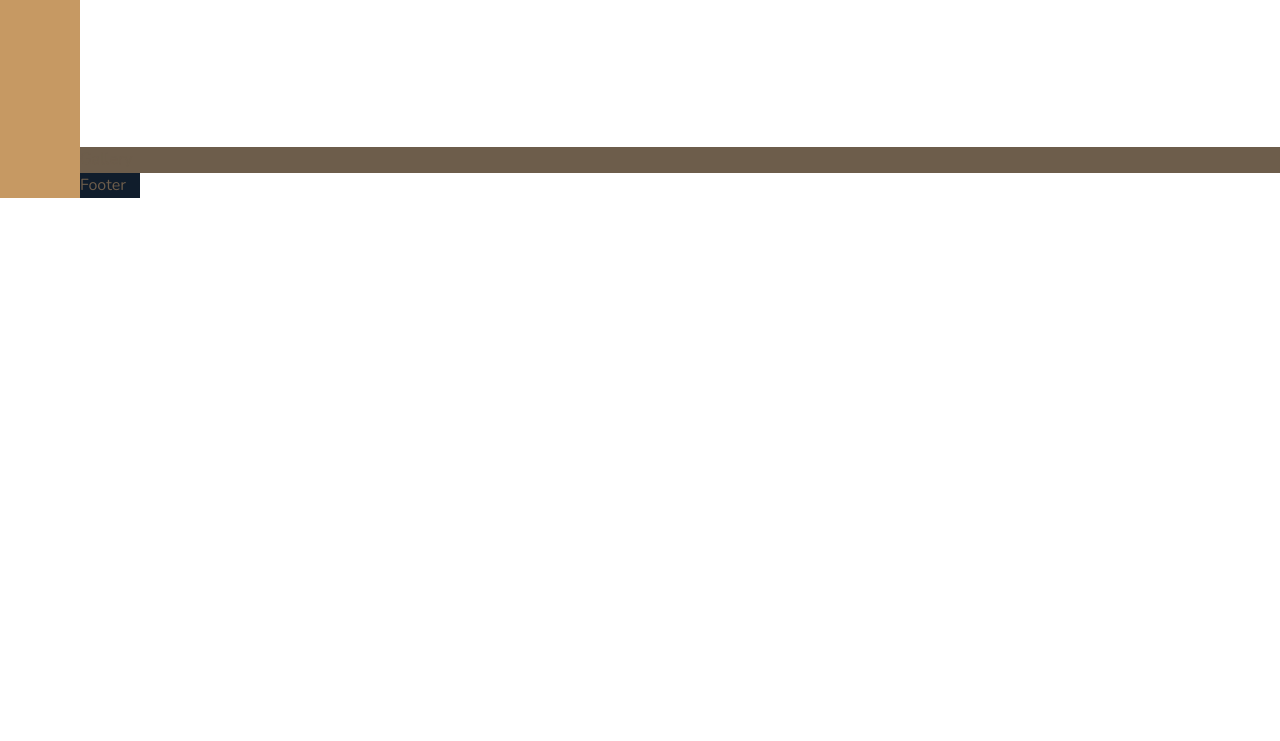
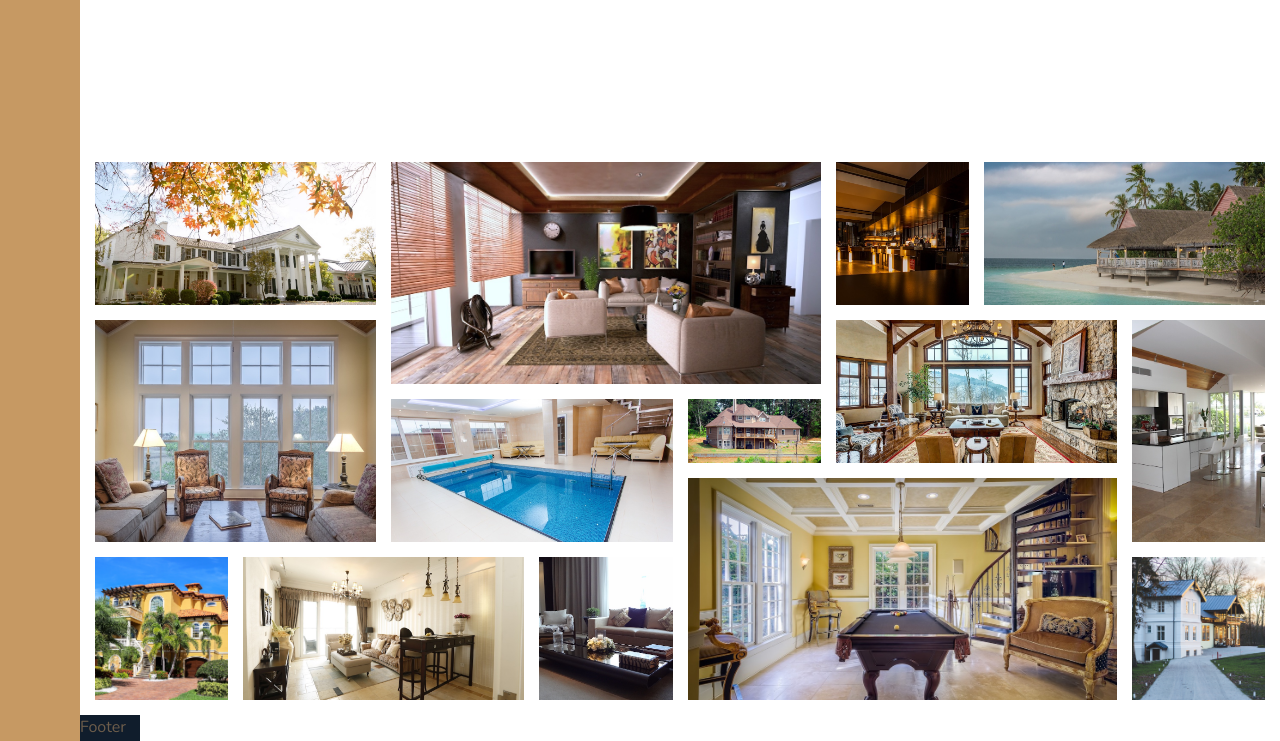
Before and after one commit to victorcanto/nexter, a website: page index.html in a window 1280 px wide. Shown: the part 2925-3666 px from the top of the page. Before the commit the page ends 3123 px from the top, so only its background shows below. Drawn offline with nearby package versions, Linux system fonts and the light colour scheme.

Commit message:
feat: completed gallery section

```diff
--- a/index.html
+++ b/index.html
@@ -313,7 +313,70 @@
       </div>
     </section>
 
-    <section class="gallery">Gallery</section>
+    <section class="gallery">
+      <figure class="gallery__item gallery__item--1">
+        <img src="img/gal-1.jpeg" alt="Gallery image 1" class="gallery__img" />
+      </figure>
+      <figure class="gallery__item gallery__item--2">
+        <img src="img/gal-2.jpeg" alt="Gallery image 2" class="gallery__img" />
+      </figure>
+      <figure class="gallery__item gallery__item--3">
+        <img src="img/gal-3.jpeg" alt="Gallery image 3" class="gallery__img" />
+      </figure>
+      <figure class="gallery__item gallery__item--4">
+        <img src="img/gal-4.jpeg" alt="Gallery image 4" class="gallery__img" />
+      </figure>
+      <figure class="gallery__item gallery__item--5">
+        <img src="img/gal-5.jpeg" alt="Gallery image 5" class="gallery__img" />
+      </figure>
+      <figure class="gallery__item gallery__item--6">
+        <img src="img/gal-6.jpeg" alt="Gallery image 6" class="gallery__img" />
+      </figure>
+      <figure class="gallery__item gallery__item--7">
+        <img src="img/gal-7.jpeg" alt="Gallery image 7" class="gallery__img" />
+      </figure>
+      <figure class="gallery__item gallery__item--8">
+        <img src="img/gal-8.jpeg" alt="Gallery image 8" class="gallery__img" />
+      </figure>
+      <figure class="gallery__item gallery__item--9">
+        <img src="img/gal-9.jpeg" alt="Gallery image 9" class="gallery__img" />
+      </figure>
+      <figure class="gallery__item gallery__item--10">
+        <img
+          src="img/gal-10.jpeg"
+          alt="Gallery image 10"
+          class="gallery__img"
+        />
+      </figure>
+      <figure class="gallery__item gallery__item--11">
+        <img
+          src="img/gal-11.jpeg"
+          alt="Gallery image 11"
+          class="gallery__img"
+        />
+      </figure>
+      <figure class="gallery__item gallery__item--12">
+        <img
+          src="img/gal-12.jpeg"
+          alt="Gallery image 12"
+          class="gallery__img"
+        />
+      </figure>
+      <figure class="gallery__item gallery__item--13">
+        <img
+          src="img/gal-13.jpeg"
+          alt="Gallery image 13"
+          class="gallery__img"
+        />
+      </figure>
+      <figure class="gallery__item gallery__item--14">
+        <img
+          src="img/gal-14.jpeg"
+          alt="Gallery image 14"
+          class="gallery__img"
+        />
+      </figure>
+    </section>
 
     <footer class="footer">Footer</footer>
   </body>
--- a/sass/_gallery.scss
+++ b/sass/_gallery.scss
@@ -1,4 +1,87 @@
 .gallery {
-  background-color: var(--color-grey-dark-2);
   grid-column: full-start / full-end;
+  display: grid;
+  grid-template-columns: repeat(8, 1fr);
+  grid-template-rows: repeat(7, 5vw);
+  gap: 1.5rem;
+  padding: 1.5rem;
+
+  &__item {
+    &--1 {
+      grid-row: 1 / span 2;
+      grid-column: 1 / span 2;
+    }
+
+    &--2 {
+      grid-row: 1 / span 3;
+      grid-column: 3 / span 3;
+    }
+
+    &--3 {
+      grid-row: 1 / span 2;
+      grid-column: 6 / 7;
+    }
+
+    &--4 {
+      grid-row: 1 / span 2;
+      grid-column: 7 / -1;
+    }
+
+    &--5 {
+      grid-row: 3 / span 3;
+      grid-column: 1 / span 2;
+    }
+
+    &--6 {
+      grid-row: 4 / span 2;
+      grid-column: 3 / span 2;
+    }
+
+    &--7 {
+      grid-row: 4 / 5;
+      grid-column: 5 / 6;
+    }
+
+    &--8 {
+      grid-row: 3 / span 2;
+      grid-column: 6 / span 2;
+    }
+
+    &--9 {
+      grid-row: 3 / span 3;
+      grid-column: 8 / -1;
+    }
+
+    &--10 {
+      grid-row: 6 / span 2;
+      grid-column: 1 / 2;
+    }
+
+    &--11 {
+      grid-row: 6 / span 2;
+      grid-column: 2 / span 2;
+    }
+
+    &--12 {
+      grid-row: 6 / span 2;
+      grid-column: 4 / 5;
+    }
+
+    &--13 {
+      grid-row: 5 / span 3;
+      grid-column: 5 / span 3;
+    }
+
+    &--14 {
+      grid-row: 6 / span 2;
+      grid-column: 8 / -1;
+    }
+  }
+
+  &__img {
+    width: 100%;
+    height: 100%;
+    object-fit: cover;
+    display: block;
+  }
 }
```
Also changed, not shown: css/style.css, 1 other file.
